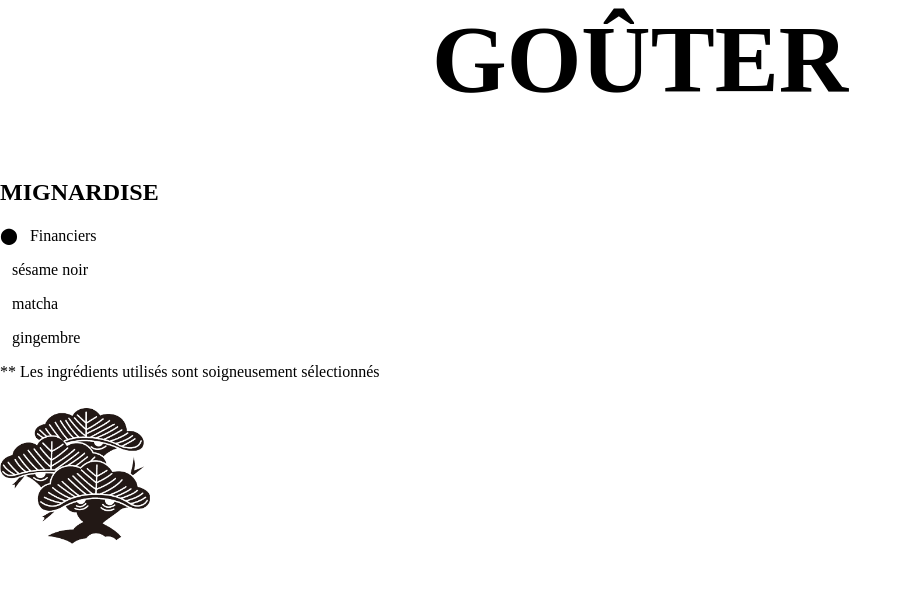
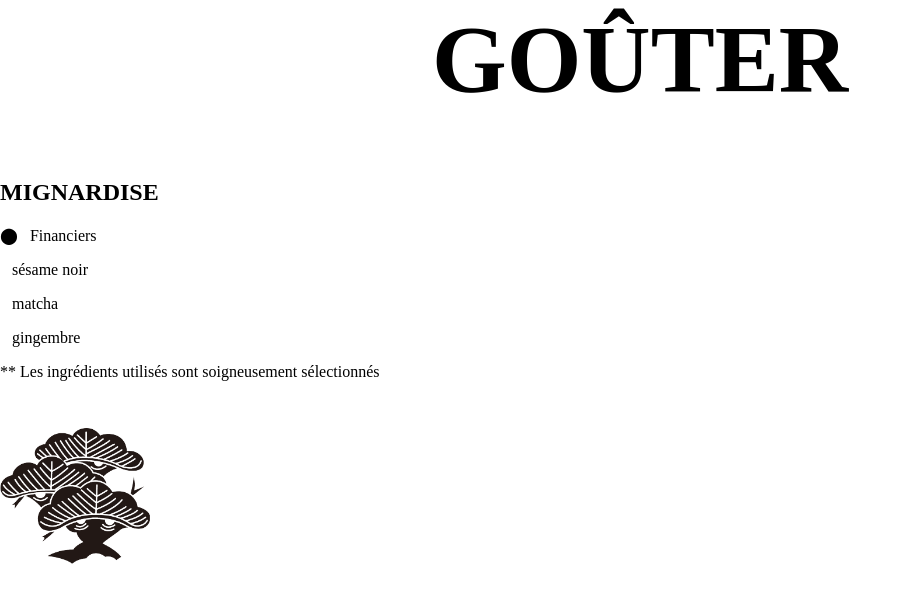
Before and after one commit to matsupin/main, a Jekyll site: the page built from menus/commande_kanako_040724.html, in a window 1280 px wide. Shown: the top 603 px of the page, without its empty margins (0-912 px from the left). Built offline with Jekyll 4.4.1, drawn with Linux system fonts in a browser that asks for light colours.

Commit message:
Update commande_kanako_040724.html

```diff
--- a/menus/commande_kanako_040724.html
+++ b/menus/commande_kanako_040724.html
@@ -30,7 +30,7 @@ title: Bento Menu
     <div class="comment">** Les ingrédients utilisés sont soigneusement sélectionnés</div>
 
     <!-- Image at the end of the menu -->
-    <img src="../assets/images/matsu.png" alt="Logo" class="menu-image" style="width: 150px; height: auto; margin-top: 20px;">
+    <img src="../assets/images/matsu.png" alt="Logo" class="menu-image" style="width: 150px; height: auto; margin-top: 40px;">
 
 
 </div>
```
